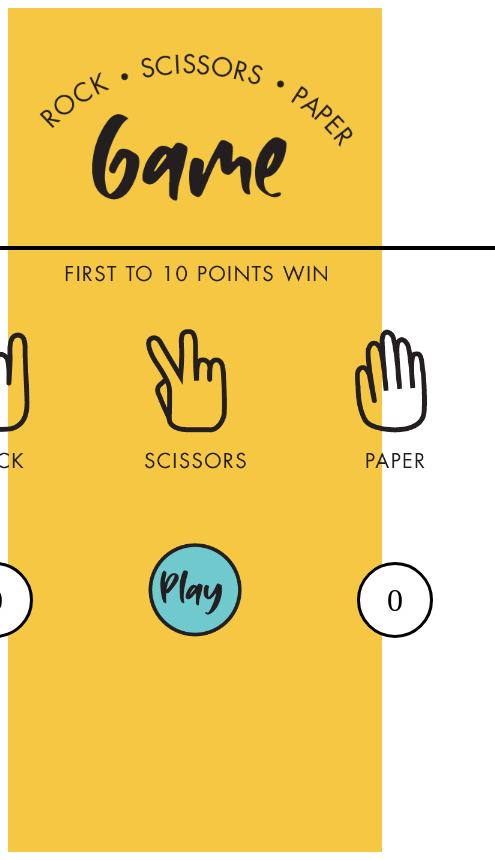
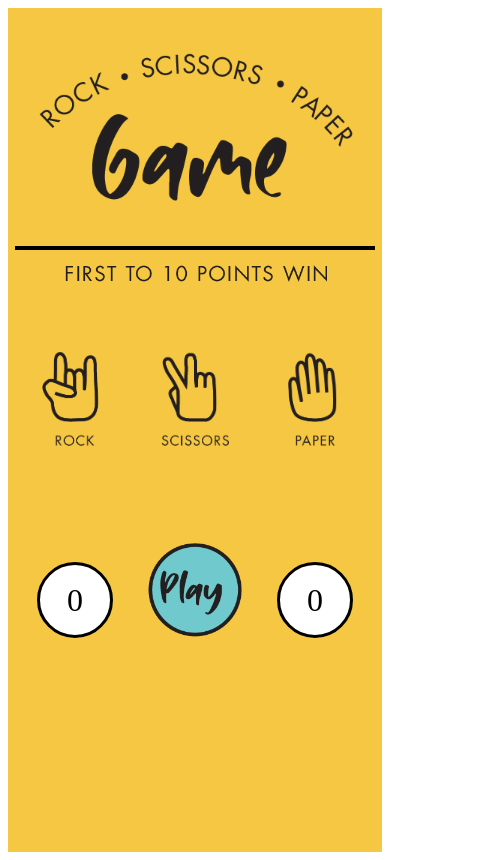
Before and after one commit to perhegg/sten, a website: page index.html in a window 390 px wide. Shown: the whole page, 495 px wide, since content can reach past the window. Drawn offline with Linux system fonts and the light colour scheme.

Commit message:
add responsiveness

```diff
--- a/src/sass/_body.scss
+++ /dev/null
@@ -1,2 +0,0 @@
-body {
-}
--- a/src/sass/_mixins.scss
+++ b/src/sass/_mixins.scss
@@ -17,3 +17,9 @@
     align-self: center;
     transform: scale(.60);
 }
+
+@mixin respond($breakpoint) {
+    @if $breakpoint == phone {
+        @media (max-width: 600px) { @content };
+    }
+}
--- a/src/sass/main.scss
+++ b/src/sass/main.scss
@@ -12,6 +12,10 @@
     grid-template-columns: repeat(3, 200px);
     grid-template-rows: 232px 10px 50px 200px 200px 20px;
     transition: all .2s;
+
+    @include respond(phone) {
+        grid-template-columns: repeat(3, 120px);
+    }
 }
 
 .items--1 {
@@ -33,7 +37,6 @@
     transform: scale(.60);
     grid-row: 3;
     grid-column: 1 / -1;
-
 }
 
 .items--3 {
@@ -42,10 +45,17 @@
     grid-column: 1 / 2;
     transition: all .5s;
 
+    @include respond(phone) {
+        transform: scale(.40);
+    }
 
     &:hover {
         cursor: pointer;
         transform: scale(.65);
+
+        @include respond(phone) {
+            transform: scale(.43);
+        }
     }
 
     &--effect {
@@ -62,6 +72,10 @@
     grid-row: 4;
     grid-column: 2 / 3;
     transition: all .5s;
+
+    @include respond(phone) {
+        transform: scale(.40);
+    }
 
     &:hover {
         cursor: pointer;
@@ -82,6 +96,10 @@
     grid-row: 4;
     grid-column: 3 / 4;
     transition: all .5s;
+
+    @include respond(phone) {
+        transform: scale(.40);
+    }
 
     &:hover {
         cursor: pointer;
```
Also changed, not shown: src/index.css, src/sass/_grid.scss (added).
